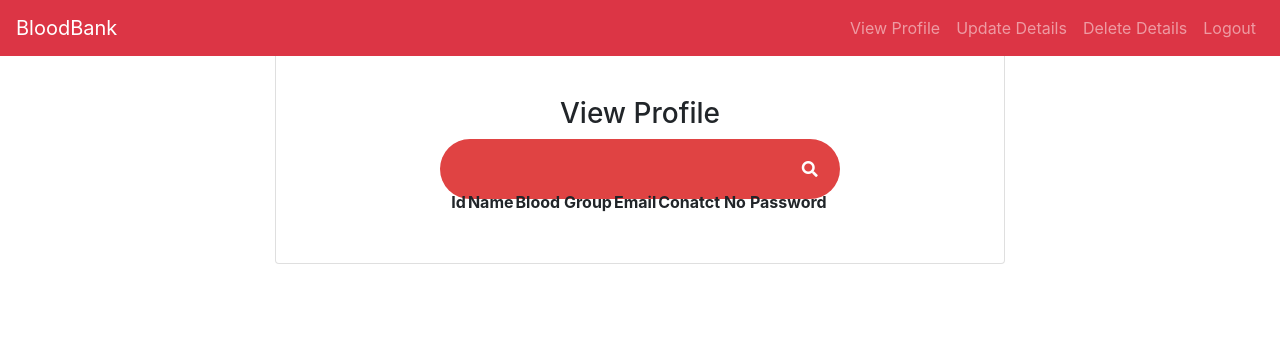
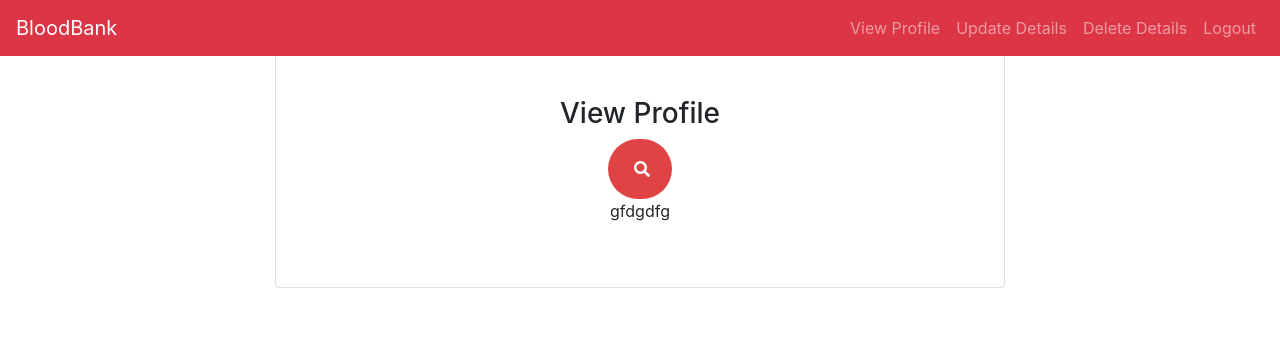
Before and after one commit to isuri9734/BloodBankSystem, a PHP site: page /donor.php in a window 1280 px wide. Shown: the top 356 px of the page. Run offline with PHP 8.4, Linux system fonts and the light colour scheme; lists and menus that the app fills with data are empty; some libraries are stand-ins or nearby versions.

Commit message:
new commit

```diff
--- a/donor.php
+++ b/donor.php
@@ -59,27 +59,18 @@
                         <form action=" " method="GET">
                             <div class="d-flex justify-content-center h-100">
                             <div class="searchbar">
+                                <input class="search_input" type="text" name="search" placeholder="Id to get details...">
+                                <a href="#" class="search_icon"><i class="fas fa-search"></i></a>
+                         </div>
+                        </div>
+gfdgdfg
 
-                            <input class="search_input" type="text" name="search" placeholder="Id to get details...">
-                            <a href="#" class="search_icon"><i class="fas fa-search"></i></a>
-             <table>
-                 <tr>
-                    <th>Id</th>
-                    <th> Name</th>
-                    <th> Blood Group</th>
-                    <th>Email</th>
-                    <th> Conatct No <th>
-                    <th> Password <th>
-                </tr>
-                </table>
-                </div>
-                </div>
-                </form>
+                    </form>
                     </div>
                     </div>
                 </div>
-                <div class="col-sm-2"></div>
-
+                <div class="col-sm-2">
+                </div>
             </div>
         </div>
 
```
Also changed, not shown: dlogin.php (+8 -5 lines), view.php (deleted, +0 -45 lines).
